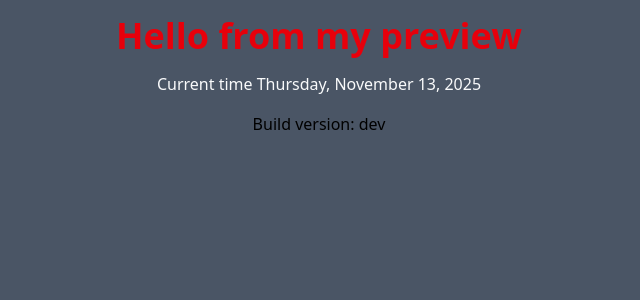
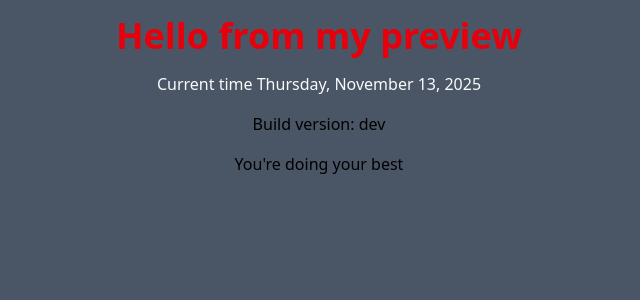
Before and after one commit to barnettet31/react-pr-preview-app, a React (Vite) app: page / in a window 1280 px wide. Shown: the top 300 px of the page, without its empty margins (321-961 px from the left). Built offline with nearby package versions, Linux system fonts and the light colour scheme.

Commit message:
add logging

```diff
--- a/src/App.tsx
+++ b/src/App.tsx
@@ -10,7 +10,7 @@ function App() {
         day: "numeric",
       })}</p>
       <p>Build version: {version}</p>
-
+      <p>You're doing your best</p>
     </main>
   )
 }
```
